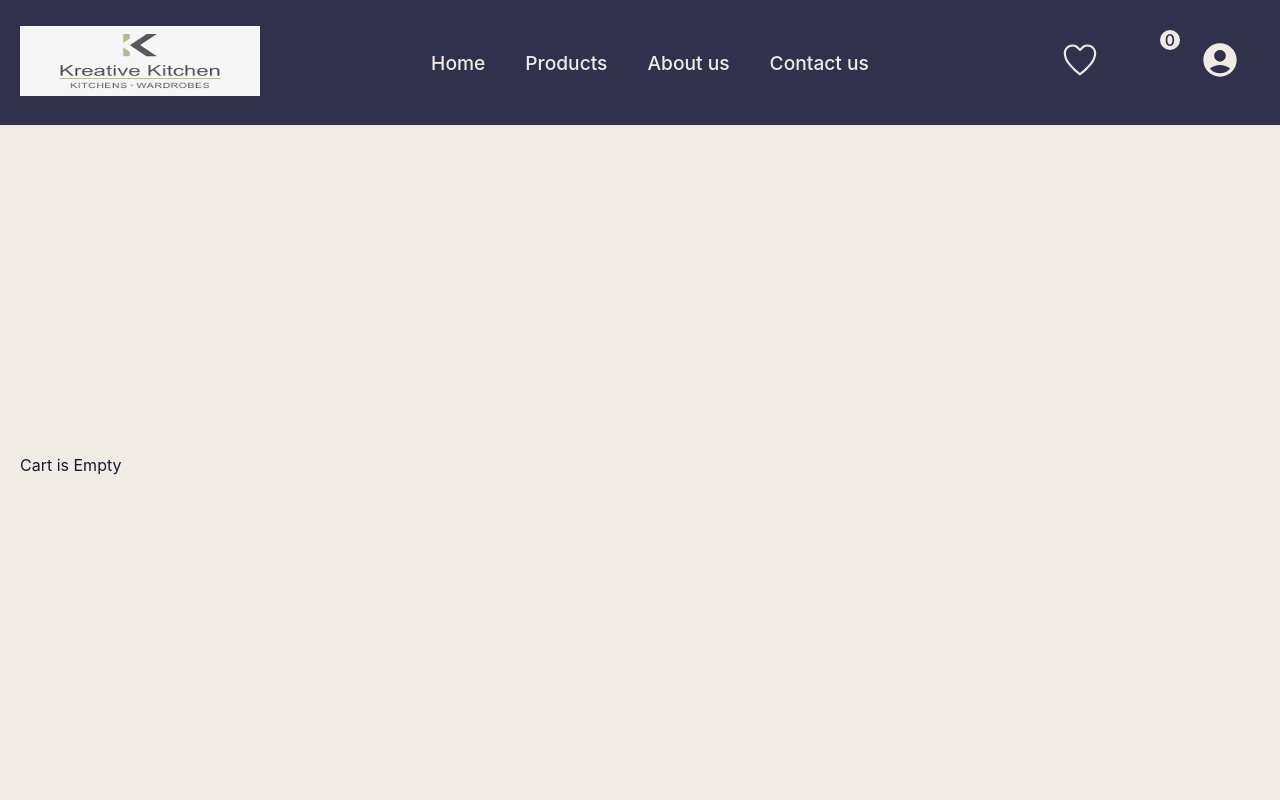
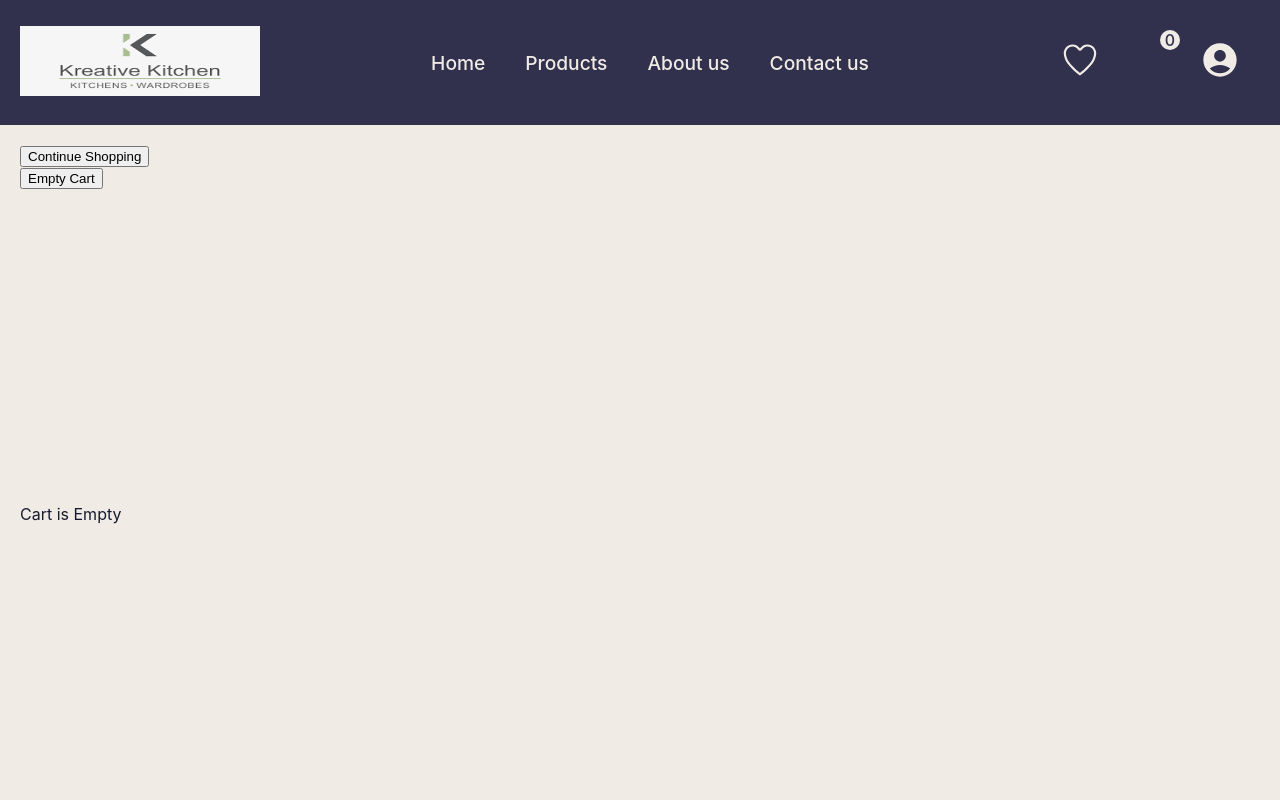
Before and after one commit to jinali99/Coller, a React (Create React App) app: page /cart in a window 1280 px wide. Shown: the top 800 px of the page. Built offline with nearby package versions, Linux system fonts and the light colour scheme; some icons are missing.

Commit message:
- update the data

```diff
--- a/src/components/Cart/cart.js
+++ b/src/components/Cart/cart.js
@@ -3,8 +3,11 @@ import { useSelector } from 'react-redux'
 import { cartItems } from '../../data/selector/cart.selector'
 import classes from './cart.module.css'
 import ProductCard from '../ProductCard/productCard'
+import { useNavigate } from 'react-router'
+import Button from '../Button/button'
 const Cart = () => {
     const cartItem = useSelector(cartItems)
+    const navigate = useNavigate()
 
     const cartList = useMemo(() => {
         if (!cartItem.length) {
@@ -12,7 +15,13 @@ const Cart = () => {
         } else {
             return cartItem.map((item) => {
                 return (
-                    <div className={classes.cartWrapper} key={item.id}>
+                    <div
+                        className={classes.cartWrapper}
+                        key={item.id}
+                        onClick={() =>
+                            navigate(`/category/${item.categoryName}`)
+                        }
+                    >
                         <ProductCard
                             key={item.sku}
                             categoryName={item.categoryName}
@@ -33,6 +42,26 @@ const Cart = () => {
 
     return (
         <div className={classes.cartContainer}>
+            <div>
+                <div>
+                    <Button
+                        onClick={() => {
+                            navigate('/')
+                        }}
+                    >
+                        Continue Shopping
+                    </Button>
+                </div>
+                <div>
+                    <Button
+                        onClick={() => {
+                            navigate('/')
+                        }}
+                    >
+                        Empty Cart
+                    </Button>
+                </div>
+            </div>
             <div className={classes.container}>{cartList}</div>
         </div>
     )
--- a/src/components/Cart/cart.module.css
+++ b/src/components/Cart/cart.module.css
@@ -1,11 +1,12 @@
 .container {
     display: flex;
 }
-.cardWrapper {
+.cartWrapper {
     max-width: 250px;
     padding: 20px;
     display: flex;
     align-items: flex-start;
+    cursor: pointer;
 }
 .cartContainer {
     background-color: #f0ece5;
--- a/src/components/Category/category.js
+++ b/src/components/Category/category.js
@@ -1,5 +1,5 @@
 import { get } from 'lodash'
-import React, { useEffect, useMemo } from 'react'
+import React, { useEffect, useMemo, useState } from 'react'
 import { useParams } from 'react-router-dom'
 import ProductCard from '../ProductCard/productCard'
 import classes from './category.module.css'
--- a/src/components/ProductCard/productCard.js
+++ b/src/components/ProductCard/productCard.js
@@ -37,6 +37,26 @@ const ProductCard = (props) => {
     }, [dispatch, product])
 
     const button = useMemo(() => {
+        if (cartItem.length > 0) {
+            cartItem.map((item) => {
+                const productId = item.id === id
+                const productQuntity = item.cartQuntity
+                console.log('productId', { productId, productQuntity })
+                return (
+                    <Button
+                        className={classes.action}
+                        priority="high"
+                        type="submit"
+                        onClick={() => {
+                            handleAddToCart()
+                        }}
+                    >
+                        {item.cartQuntity}
+                    </Button>
+                )
+            })
+        }
+
         if (stock === 'IN_STOCK') {
             return (
                 <Button
--- /dev/null
+++ b/src/components/QuntityStepper/index.js
@@ -0,0 +1 @@
+export { default } from './quntityStepper'
```
Also changed, not shown: src/components/QuntityStepper/quntityStepper.js (added, +7 -0 lines), src/components/QuntityStepper/quntitytepper.module.css (added).
